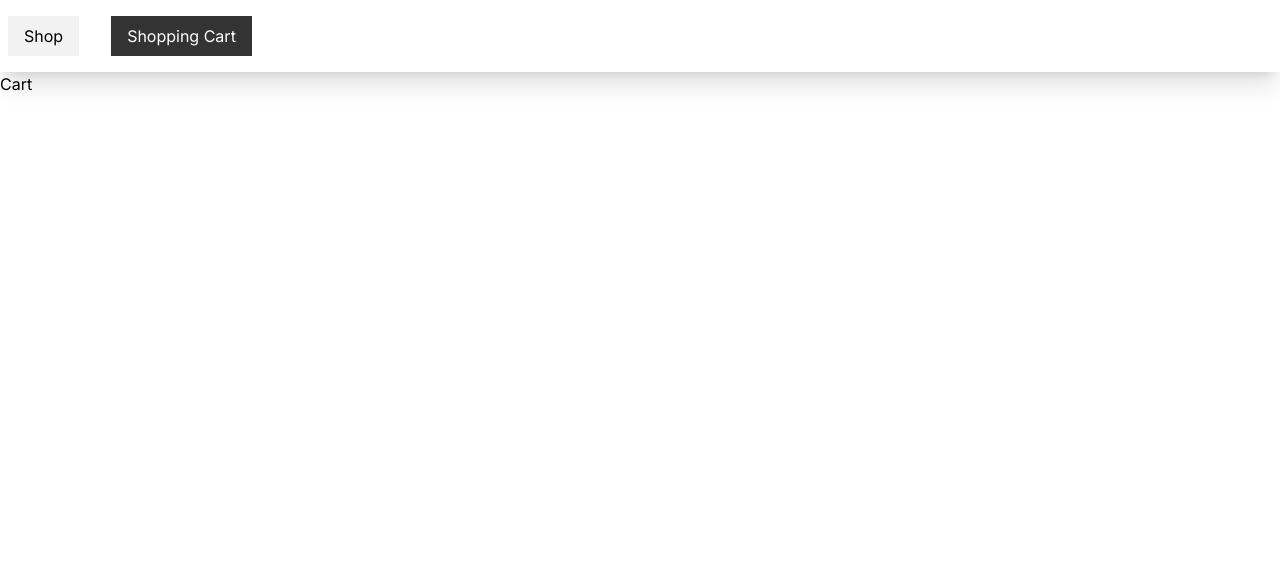
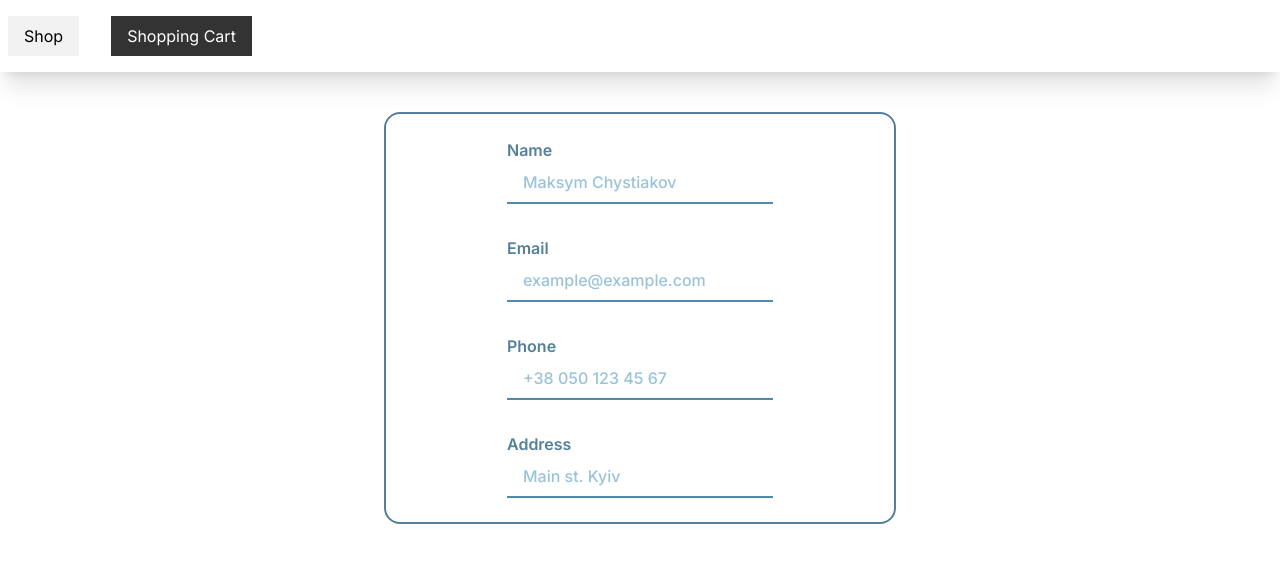
Before and after one commit to cheestick/delivery-app, a Next.js app: page /cart in a window 1280 px wide. Shown: the top 562 px of the page. Built offline with nearby package versions, Linux system fonts and the light colour scheme.

Commit message:
order form styles were tweaked

```diff
--- a/src/app/cart/page.tsx
+++ b/src/app/cart/page.tsx
@@ -1,3 +1,5 @@
+import OrderForm from "@/components/orderForm";
+
 export const metadata = {
   title: "Your Delivery - Cart",
   description: "Your delivery cart",
@@ -5,8 +7,8 @@ export const metadata = {
 
 export default function CartPage() {
   return (
-    <div>
-      <h1>Cart</h1>
-    </div>
+    <main className="mt-10 text-sky-900/70">
+      <OrderForm />
+    </main>
   );
 }
--- a/src/app/globals.css
+++ b/src/app/globals.css
@@ -15,9 +15,13 @@
 }
 
 .input {
-  @apply px-4 py-2 border-b-2 border-b-sky-800/70 placeholder:text-sky-700/40;
+  @apply px-4 py-2 border-b-2 border-b-sky-800/70 font-medium placeholder:text-sky-700/40 focus:outline-none focus:bg-sky-700/10;
 }
 
 .order-form {
   @apply flex flex-col max-w-lg gap-8 items-center py-6   border-2 border-sky-900/70 rounded-2xl;
 }
+
+.order-label {
+  @apply flex flex-col gap-0 font-semibold;
+}
--- a/src/app/page.tsx
+++ b/src/app/page.tsx
@@ -1,4 +1,3 @@
-import OrderForm from "@/components/orderForm";
 import Button from "@/components/ui/Button";
 
 export const metadata = {
@@ -10,7 +9,6 @@ export default function Home() {
   return (
     <main className="mt-10  text-sky-950">
       <h1>Shop</h1>
-      <OrderForm />
       <Button>Add to cart</Button>
     </main>
   );
--- a/src/components/orderForm.tsx
+++ b/src/components/orderForm.tsx
@@ -4,10 +4,38 @@ import Input from "./ui/Input";
 export default function OrderForm() {
   return (
     <form className="order-form  mx-auto" autoFocus autoComplete="off">
-      <Input placeholder="Maksym Chystiakov" name="name" />
-      <Input placeholder="example@example.com" type="email" name="email" />
-      <Input placeholder="+38 050 123 45 67" type="tel" name="phone" />
-      <Input placeholder="Main st. Kyiv" type="text" name="address" />
+      <label htmlFor="name" className="order-label">
+        <span>Name</span>
+        <Input id="name" placeholder="Maksym Chystiakov" name="name" />
+      </label>
+
+      <label htmlFor="email" className="order-label">
+        <span>Email</span>
+        <Input
+          id="email"
+          placeholder="example@example.com"
+          type="email"
+          name="email"
+        />
+      </label>
+      <label htmlFor="phone" className="order-label">
+        <span>Phone</span>
+        <Input
+          id="phone"
+          placeholder="+38 050 123 45 67"
+          type="tel"
+          name="phone"
+        />
+      </label>
+      <label htmlFor="address" className="order-label">
+        <span>Address</span>
+        <Input
+          id="address"
+          placeholder="Main st. Kyiv"
+          type="text"
+          name="address"
+        />
+      </label>
     </form>
   );
 }
```
